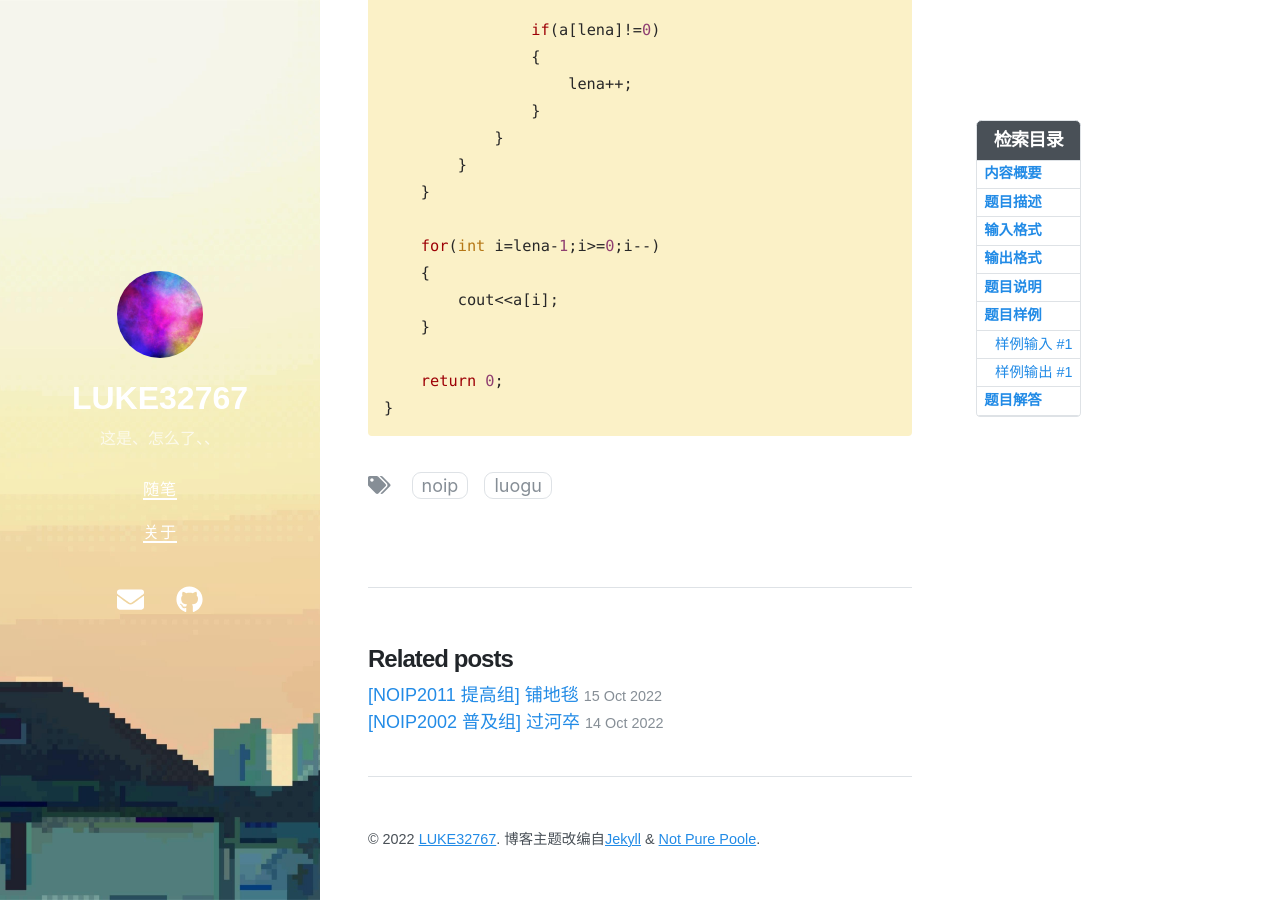
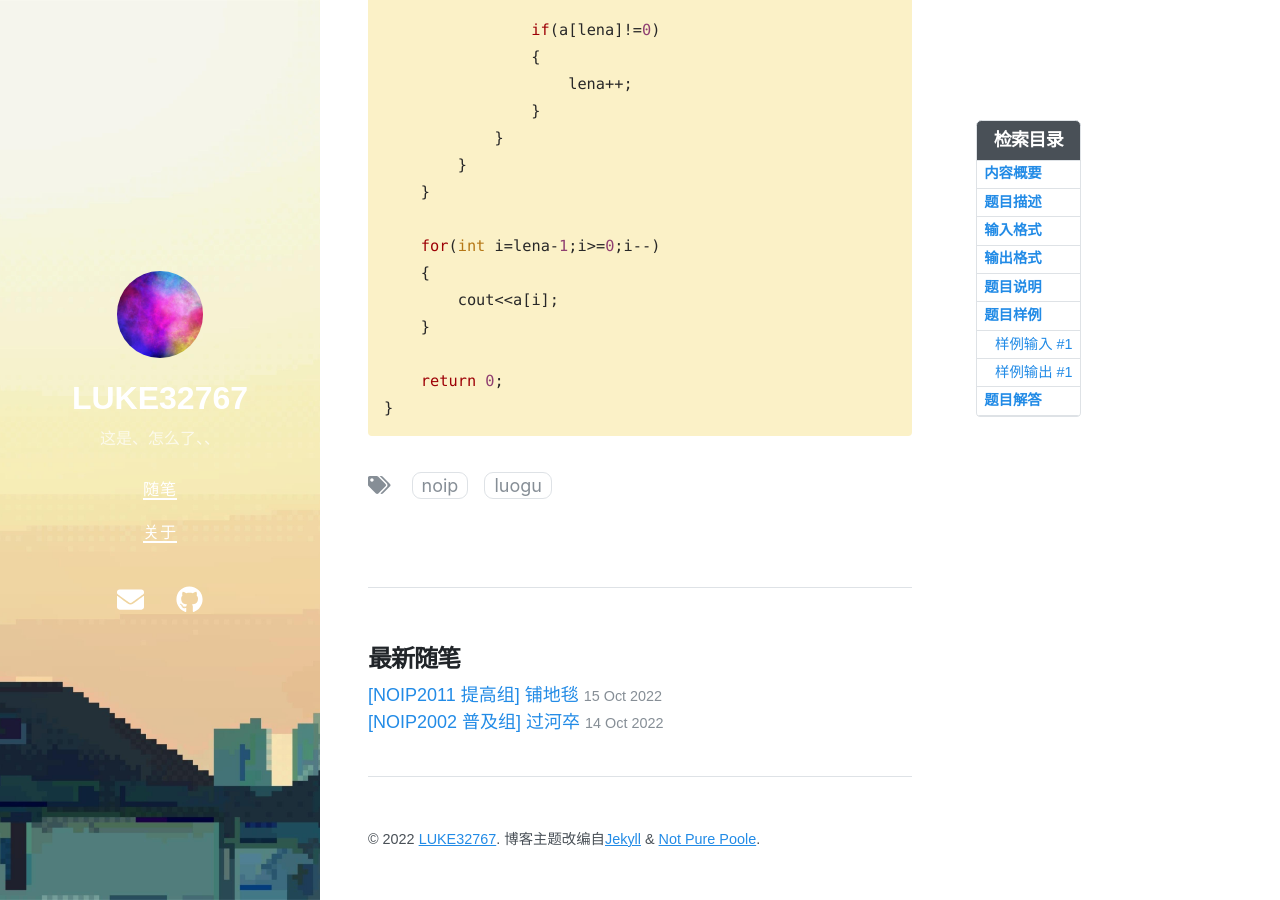
Before and after one commit to Luke32767/Luke32767.github.io, a Jekyll site: the page built from _posts/2022-10-16-[NOIP1998普及组]阶乘之和.md, in a window 1280 px wide and 900 px high, scrolled down 2560 px. Built offline with Jekyll 4.4.1, drawn with Linux system fonts in a browser that asks for light colours; nearby versions of some CDN libraries.

Commit message:
Update post.html

```diff
--- a/_layouts/post.html
+++ b/_layouts/post.html
@@ -38,7 +38,7 @@ layout: default
 
 {% if site.related_posts != empty %}
 <aside class="related">
-  <h2>Related posts</h2>
+  <h2>最新随笔</h2>
   <ul class="related-posts">
     {% for post in site.related_posts limit:3 %}
       <li>
```
